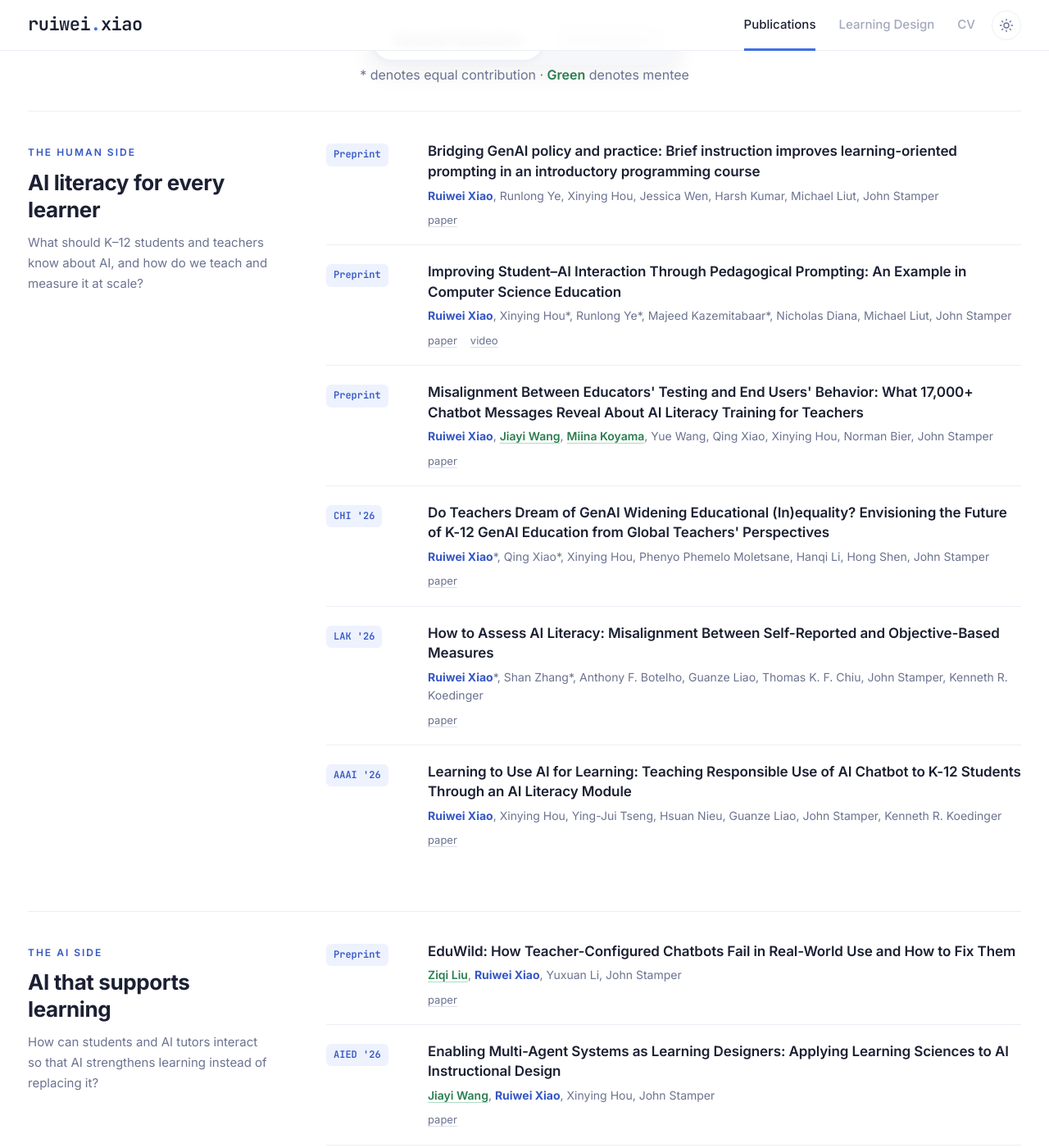
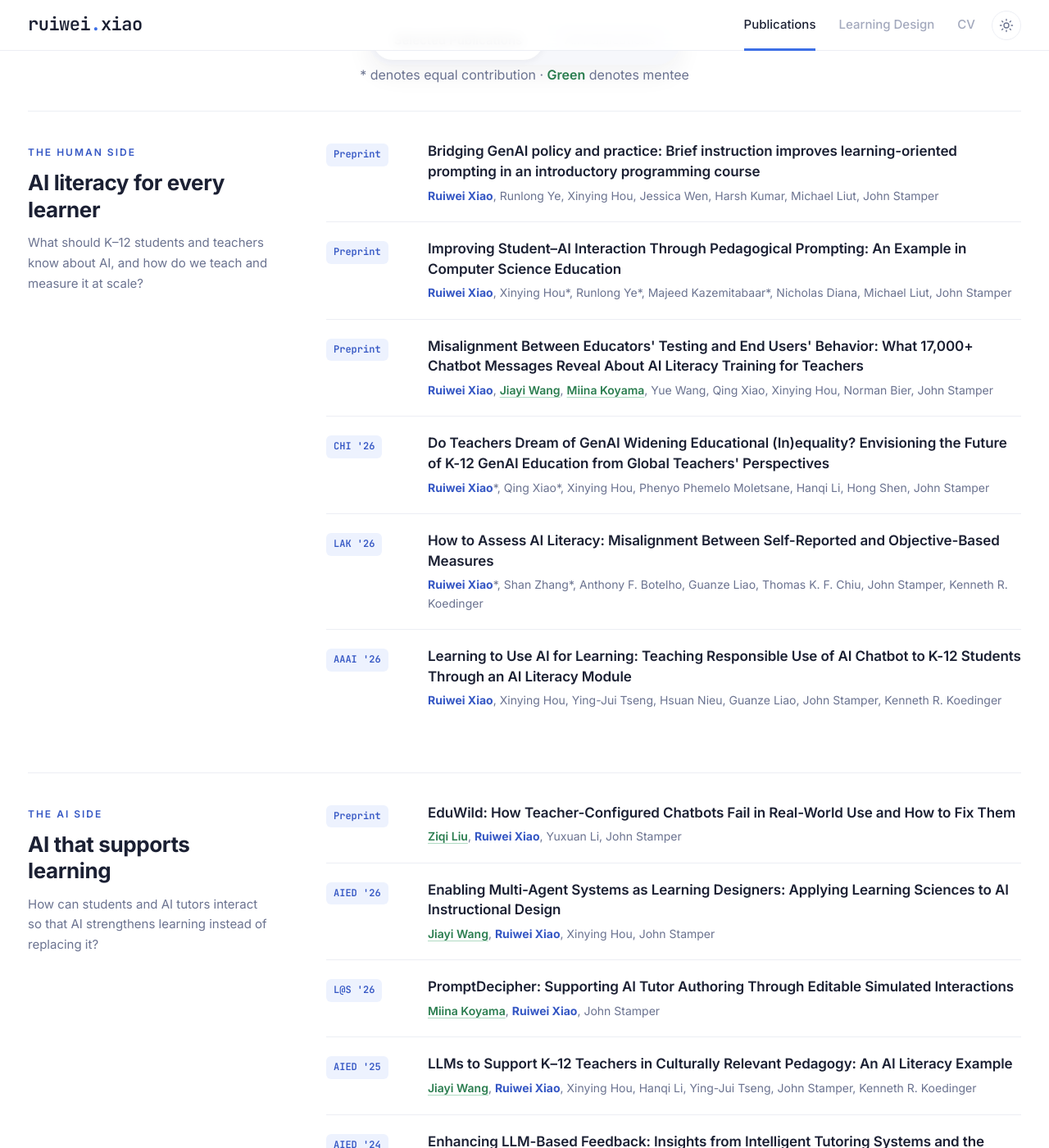
Before and after one commit to ruiwei-xiao/ruiwei-xiao.github.io, a Jekyll site: the page built from index.html, in a window 1280 px wide and 1400 px high, scrolled down 699 px. Shown: the whole window at 82% size. Built offline with Jekyll 4.4.1, drawn with Linux system fonts in a browser that asks for light colours; some of the changed text lies outside the part shown.

Commit message:
Remove paper and video link buttons from publications
Co-Authored-By: Claude Opus 5.5 <noreply@anthropic.com>

```diff
--- a/_data/publications.yml
+++ b/_data/publications.yml
@@ -12,7 +12,7 @@
 # mentees:    你指导的学生（作者全名列表），作者列表里显示为绿色，链接见 mentees.yml
 # award:      optional badge, e.g. "Best Paper Honorable Mention" or "Oral Presentation"
 # image:      optional teaser; cards without one get a soft placeholder
-# links:      any of paper, code, dataset, project, poster, slides, video, website
+# links:      any of paper, code, dataset, project, poster, slides, website（paper 只用作标题链接，不显示按钮）
 
 # ---------- 2026 ----------
 - title: "EduWild: How Teacher-Configured Chatbots Fail in Real-World Use and How to Fix Them"
@@ -163,7 +163,6 @@
   role: 1st
   links:
     paper: https://arxiv.org/abs/2506.19107
-    video: https://youtu.be/utXIUhBMDuU
 
 - title: "Exploring Student Choice and the Use of Multimodal Generative AI in Programming Learning"
   authors: "Ruiwei Xiao*, Xinying Hou*, Runlong Ye, Michael Liut, John Stamper"
--- a/_includes/pub-row.html
+++ b/_includes/pub-row.html
@@ -10,9 +10,10 @@
     {% for name in p.mentees %}{% assign url = site.data.mentees[name] %}{% if url %}{% capture m %}<a class="mentee" href="{{ url }}" target="_blank">{{ name }}</a>{% endcapture %}{% else %}{% capture m %}<span class="mentee">{{ name }}</span>{% endcapture %}{% endif %}{% assign authors = authors | replace: name, m %}{% endfor %}
     {% if p.authors != '' %}<p class="pub-authors">{{ authors }}</p>{% endif %}
     {% if include.full and p.venue_full and p.venue_full != p.venue %}<p class="pub-venue-full">{{ p.venue_full }}</p>{% endif %}
-    {% if p.award or p.links %}<div class="pr-links">
+    {% capture extra %}{% for l in p.links %}{% unless l[0] == 'paper' or l[0] == 'video' %}<a href="{{ l[1] }}" target="_blank">{{ l[0] }}</a>{% endunless %}{% endfor %}{% endcapture %}
+    {% if p.award or extra != '' %}<div class="pr-links">
       {% if p.award %}<span class="pr-award">{{ p.award }}</span>{% endif %}
-      {% for l in p.links %}<a href="{{ l[1] }}" target="_blank">{{ l[0] }}</a>{% endfor %}
+      {{ extra }}
     </div>{% endif %}
   </div>
 </article>
```
